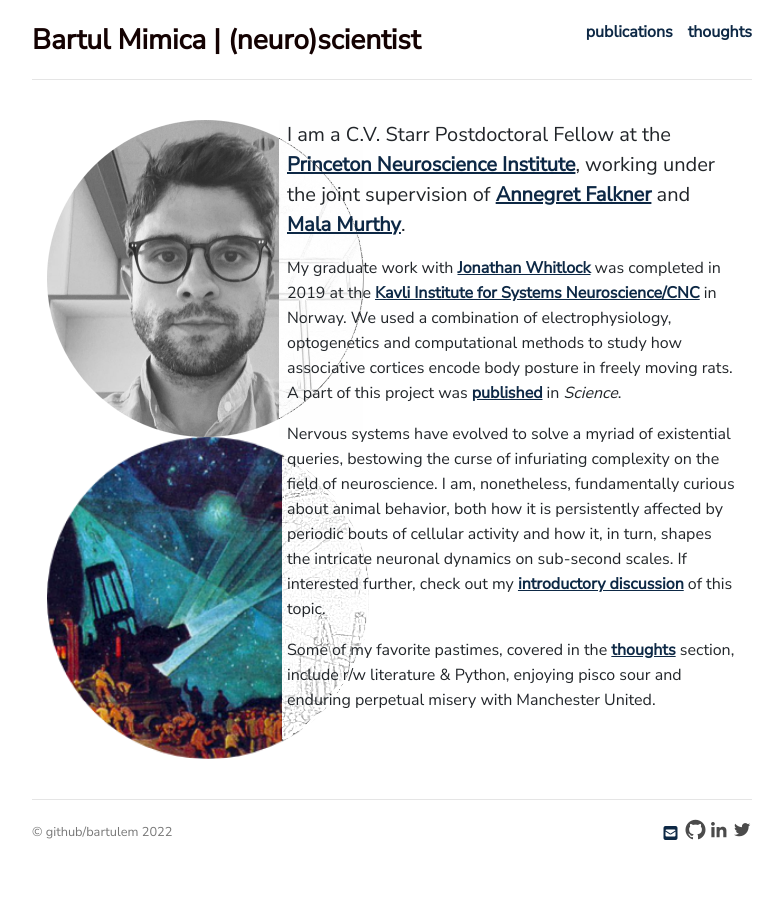
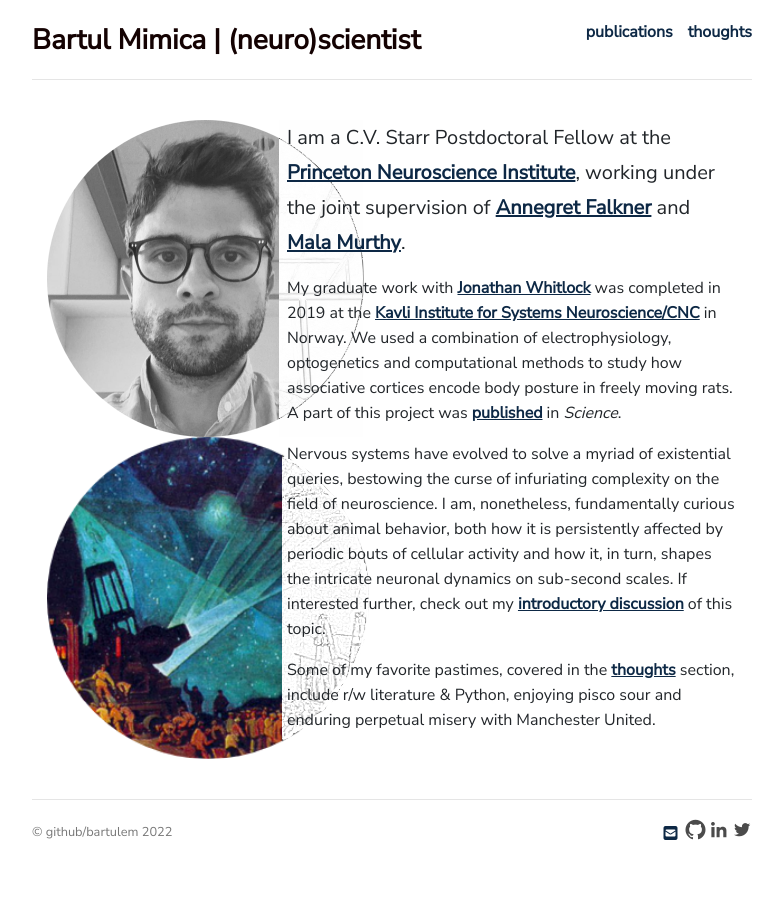
Before and after one commit to bartulem/bartulem.github.io, a Jekyll site: the page built from index.html, in a window 1280 px wide. Shown: the whole page, without its empty margins (248-1031 px from the left). Built offline with Jekyll 4.4.1, drawn with Linux system fonts in a browser that asks for light colours; nearby versions of some CDN libraries; comment, search, counter and statistics services are not loaded; a style sheet for code colours, icons or effects is not loaded.

Commit message:
2022 format v13

```diff
--- a/css/style.css
+++ b/css/style.css
@@ -40,7 +40,7 @@ img.custom { margin-bottom: 30px; }
 .jumbotron h1 { font-size: 72px; line-height: 1; }
 .jumbotron .btn { font-size: 21px; padding: 14px 24px; }
 .marketing p { line-height: 25px; }
-.marketing p.lead { line-height: 30px; }
+.marketing p.lead { line-height: 35px; }
 
 .science, .inexile, .resources, .error { margin-bottom: 30px; }
 
```
